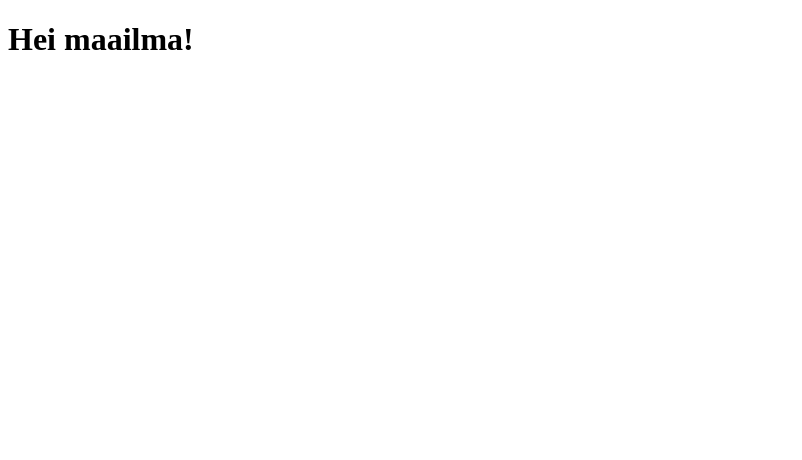
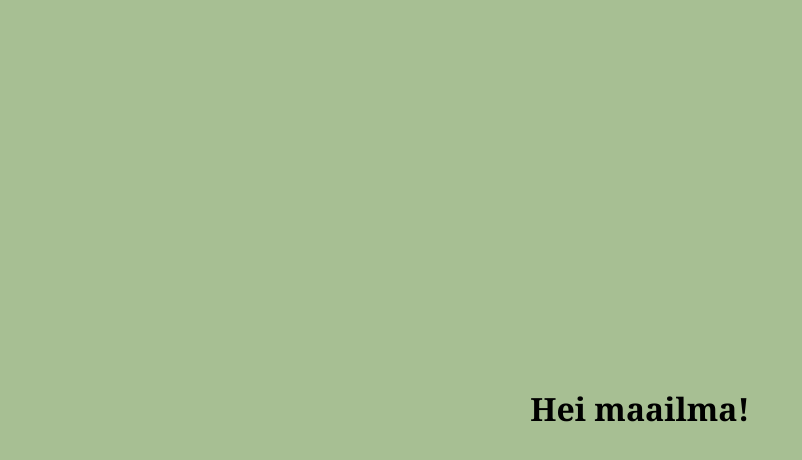
Before and after one commit to s0ina/Git-kurssi, a plain HTML site: page index.html in a window 1280 px wide. Shown: the whole page, without its empty margins (0-802 px from the left). Drawn offline with Linux system fonts and the light colour scheme.

Commit message:
Lisätty tyylitiedosto

```diff
--- a/index.html
+++ b/index.html
@@ -4,6 +4,7 @@
 <head>
   <meta charset="UTF-8">
   <meta name="viewport" content="width=device-width, initial-scale=1.0">
+  <link rel="stylesheet" href="styles.css">
   <title>Hello</title>
 </head>
 
--- /dev/null
+++ b/styles.css
@@ -0,0 +1,18 @@
+html {
+  height: 100%;
+}
+
+body {
+  background-color:rgb(167, 191, 147);
+  display: flex;
+  flex-direction: column;
+  justify-content: center;
+  height: 100%;
+}
+
+main {
+  text-align: center;
+}
+h1 {
+    font-family: Cambria, Cochin, Georgia, Times, 'Times New Roman', serif;
+}
```
